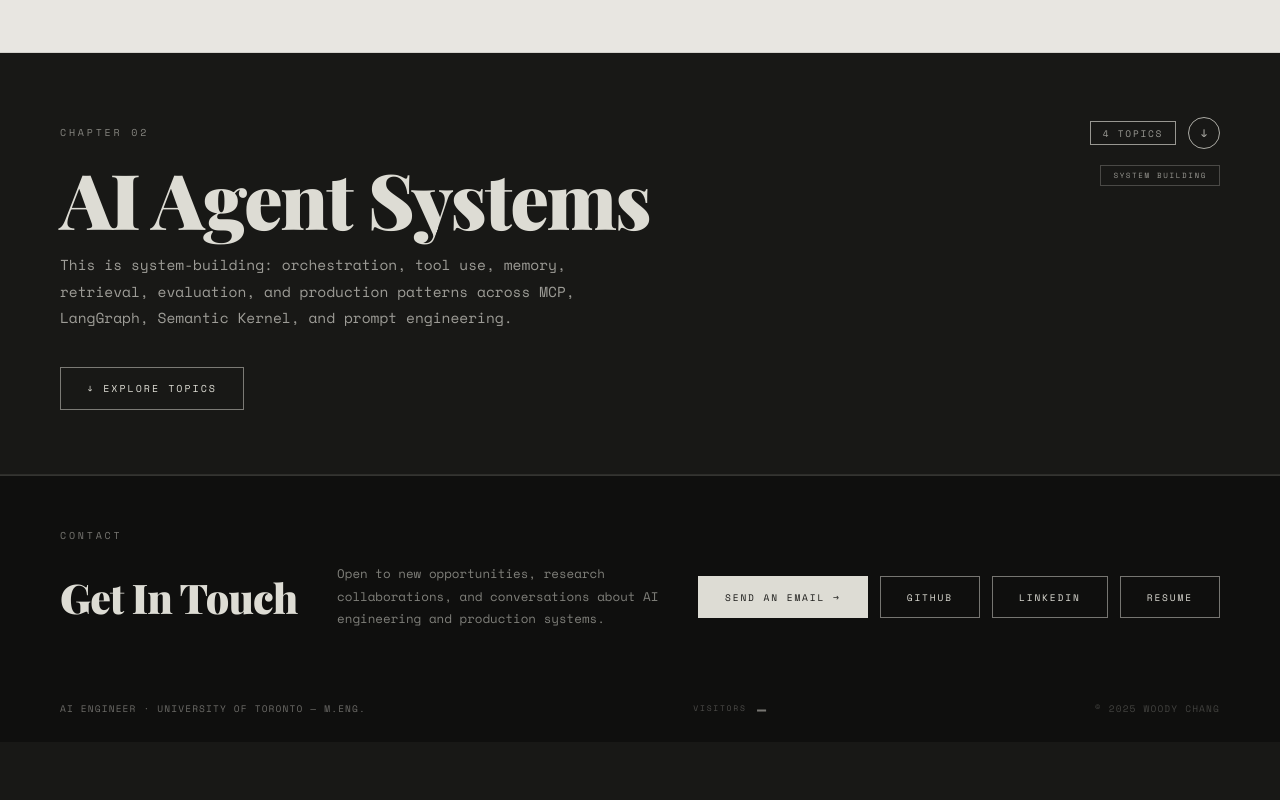
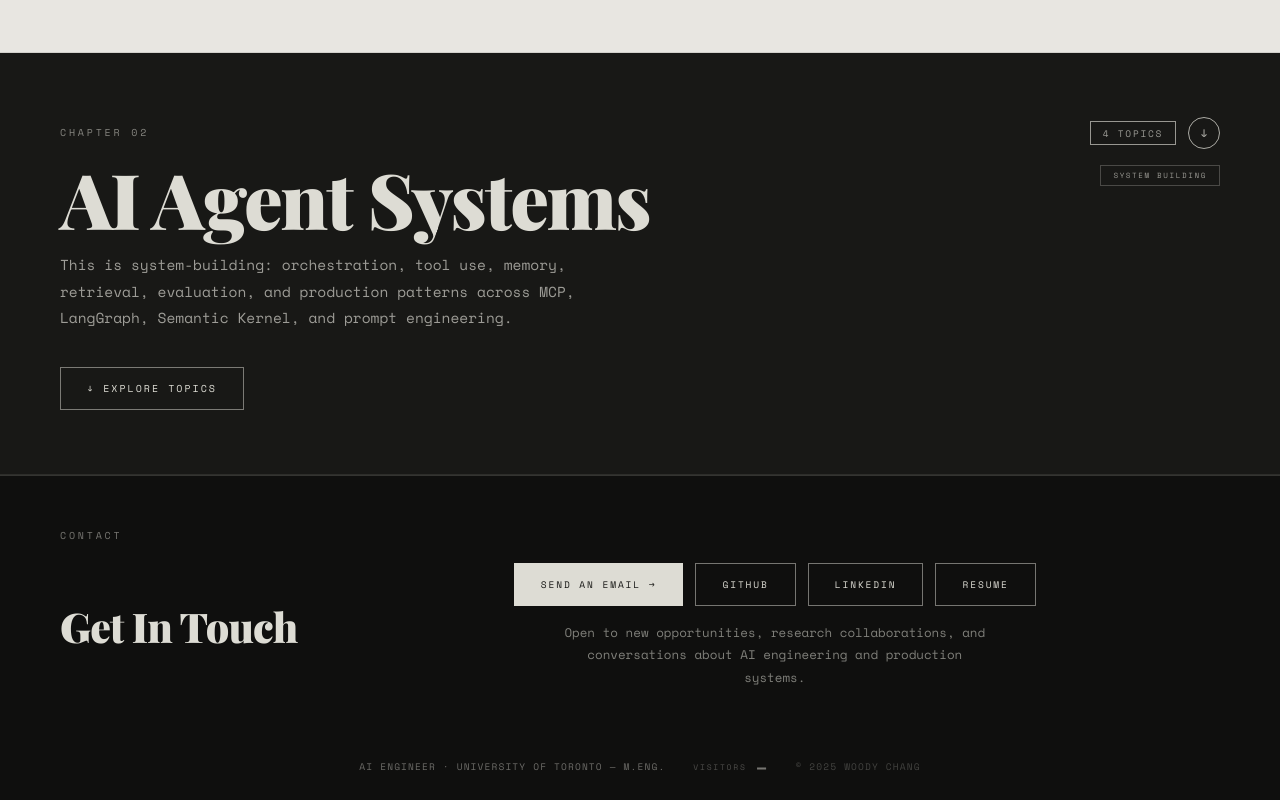
Before and after one commit to WoodyChang21/Personal-Blog, a React (Vite) app: page / in a window 1280 px wide. Shown: the part 2282-3082 px from the top of the page. Before the commit the page ends 3024 px from the top, so only its background shows below. Built offline with nearby package versions, Linux system fonts and the light colour scheme; no server answers.

Commit message:
update footnote

```diff
--- a/src/components/ChatWidget.jsx
+++ b/src/components/ChatWidget.jsx
@@ -131,6 +131,7 @@ function ChatWidget() {
   const [input, setInput]       = useState('');
   const [loading, setLoading]   = useState(false);
   const [easterEgg, setEasterEgg] = useState(false);
+  const [isOverContact, setIsOverContact] = useState(false);
   const easterEggTimer = useRef(null);
 
   const messagesEndRef = useRef(null);
@@ -145,6 +146,21 @@ function ChatWidget() {
   useEffect(() => {
     if (isOpen) setTimeout(() => inputRef.current?.focus(), 280);
   }, [isOpen]);
+
+  useEffect(() => {
+    const contactEl = document.getElementById('contact');
+    if (!contactEl || typeof IntersectionObserver === 'undefined') return;
+
+    const observer = new IntersectionObserver(
+      ([entry]) => {
+        setIsOverContact(entry.isIntersecting);
+      },
+      { threshold: 0.1 },
+    );
+
+    observer.observe(contactEl);
+    return () => observer.disconnect();
+  }, []);
 
   const send = useCallback(async () => {
     const text = input.trim();
@@ -200,7 +216,7 @@ function ChatWidget() {
   };
 
   return (
-    <div className="chat-widget-root">
+    <div className={`chat-widget-root${isOverContact ? ' is-elevated' : ''}`}>
       {/* Panel */}
       <div
         className={`chat-panel${isOpen ? ' is-open' : ''}`}
--- a/src/components/Footer.jsx
+++ b/src/components/Footer.jsx
@@ -37,9 +37,9 @@ function Footer({ socialLinks }) {
             Contact
           </span>
 
-          {/* Title + copy + links — all in one compact row */}
+          {/* Title + centered CTAs + copy */}
           <div
-            className={`flex flex-wrap items-center justify-between gap-8 ${rv(1)}`}
+            className={`grid items-center gap-8 lg:grid-cols-[auto_minmax(0,1fr)] ${rv(1)}`}
             style={{ '--reveal-delay': '80ms' }}
           >
             <h2
@@ -54,26 +54,11 @@ function Footer({ socialLinks }) {
               Get In Touch
             </h2>
 
-            <p
-              className={rv(2)}
-              style={{
-                '--reveal-delay': '140ms',
-                fontFamily: "'Space Mono', monospace",
-                fontSize: 12.5,
-                lineHeight: 1.8,
-                color: 'rgba(221,220,212,0.55)',
-                maxWidth: '42ch',
-                flex: '1 1 280px',
-              }}
-            >
-              Open to new opportunities, research collaborations, and
-              conversations about AI engineering and production systems.
-            </p>
-
+            <div className="space-y-4">
               {/* CTA + social links */}
               <div
-              className={`flex flex-wrap items-center gap-3 ${rv(3)}`}
-              style={{ '--reveal-delay': '200ms', flexShrink: 0 }}
+                className={`flex flex-wrap items-center justify-center gap-3 ${rv(3)}`}
+                style={{ '--reveal-delay': '200ms' }}
               >
                 {emailLink && (
                   <a
@@ -97,6 +82,23 @@ function Footer({ socialLinks }) {
                   </a>
                 ))}
               </div>
+
+              <p
+                className={`${rv(2)} mx-auto`}
+                style={{
+                  '--reveal-delay': '140ms',
+                  fontFamily: "'Space Mono', monospace",
+                  fontSize: 12.5,
+                  lineHeight: 1.8,
+                  color: 'rgba(221,220,212,0.55)',
+                  maxWidth: '56ch',
+                  textAlign: 'center',
+                }}
+              >
+                Open to new opportunities, research collaborations, and
+                conversations about AI engineering and production systems.
+              </p>
+            </div>
           </div>
 
         </div>
@@ -109,10 +111,11 @@ function Footer({ socialLinks }) {
           display: 'flex',
           flexWrap: 'wrap',
           alignItems: 'center',
-          justifyContent: 'space-between',
+          justifyContent: 'center',
           paddingTop: 20,
           paddingBottom: 20,
-          gap: 16,
+          gap: 28,
+          textAlign: 'center',
         }}
       >
         <div className="footer-label" style={{ color: 'rgba(221,220,212,0.45)' }}>
--- a/src/index.css
+++ b/src/index.css
@@ -451,6 +451,11 @@
   flex-direction: column;
   align-items: flex-end;
   gap: 12px;
+  transition: bottom 0.25s cubic-bezier(0.22, 1, 0.36, 1);
+}
+
+.chat-widget-root.is-elevated {
+  bottom: 120px;
 }
 
 .chat-panel {
@@ -699,6 +704,7 @@
 
 @media (max-width: 420px) {
   .chat-widget-root { bottom: 16px; right: 16px; }
+  .chat-widget-root.is-elevated { bottom: 92px; }
   .chat-panel       { height: 420px; }
 }
 
```
Lines whose indentation alone changed are shown as unchanged.
